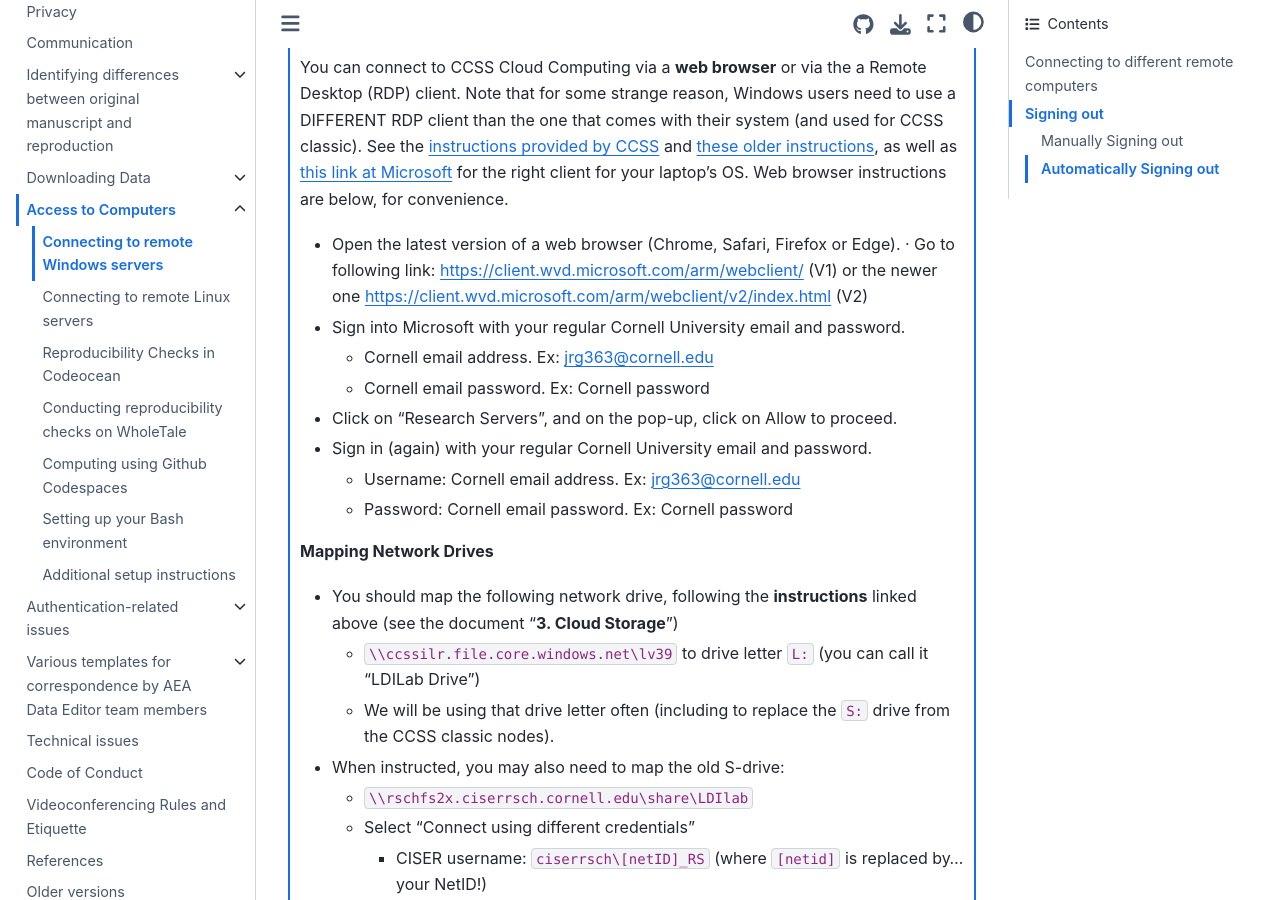
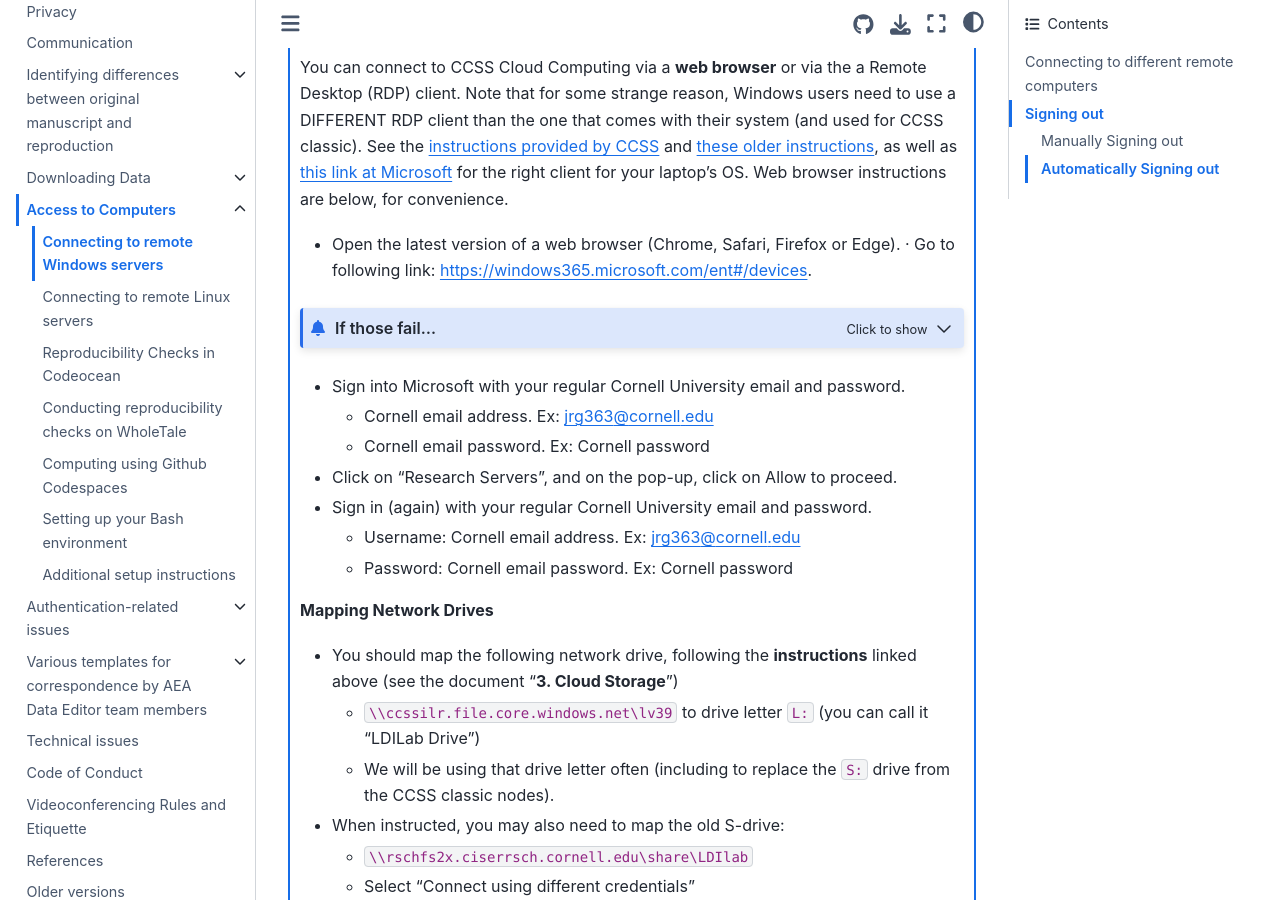
Before and after one commit to labordynamicsinstitute/ldilab-manual, a Jupyter Book: the page built from 95-10-windows-remote.md, in a window 1280 px wide and 900 px high, scrolled down 1173 px. Built offline with Jupyter Book 1.0.4 settings and Sphinx 7.4.7 and the Sphinx Book theme 1.1.4, drawn with Linux system fonts in a browser that asks for light colours.

Commit message:
Update 95-10-windows-remote.md

```diff
--- a/95-10-windows-remote.md
+++ b/95-10-windows-remote.md
@@ -48,7 +48,13 @@
 
 You can connect to CCSS Cloud Computing via a **web browser** or via the a Remote Desktop (RDP) client. Note that for some strange reason, Windows users need to use a DIFFERENT RDP client than the one that comes with their system (and used for CCSS classic). See the [instructions provided by CCSS](https://socialsciences.cornell.edu/computing-and-data/cloud-computing-solutions/account-instructions?toptab=login_instructions) and [these older instructions](https://cornellprod-my.sharepoint.com/:f:/g/personal/cd642_cornell_edu/EvxDKmDjZyZBsrQvimUR8xABE4x6TYDenmLOY8ZFMLRjUw), as well as [this link at Microsoft](https://learn.microsoft.com/en-us/windows-server/remote/remote-desktop-services/clients/remote-desktop-clients) for the right client for your laptop's OS. Web browser instructions are below, for convenience.
 
-- Open the latest version of a web browser (Chrome, Safari, Firefox or Edge). · Go to following link: [https://client.wvd.microsoft.com/arm/webclient/](https://client.wvd.microsoft.com/arm/webclient/) (V1) or the newer one [https://client.wvd.microsoft.com/arm/webclient/v2/index.html](https://client.wvd.microsoft.com/arm/webclient/v2/index.html) (V2)
+- Open the latest version of a web browser (Chrome, Safari, Firefox or Edge). · Go to following link: <https://windows365.microsoft.com/ent#/devices>.
+
+:::{admonition} If those fail...
+:class: dropdown
+use the [https://client.wvd.microsoft.com/arm/webclient/](https://client.wvd.microsoft.com/arm/webclient/) (V1) client or the newer one [https://client.wvd.microsoft.com/arm/webclient/v2/index.html](https://client.wvd.microsoft.com/arm/webclient/v2/index.html) (V2)
+
+:::
 
 - Sign into Microsoft with your regular Cornell University email and password.
   -  Cornell email address. Ex: jrg363@cornell.edu
```
